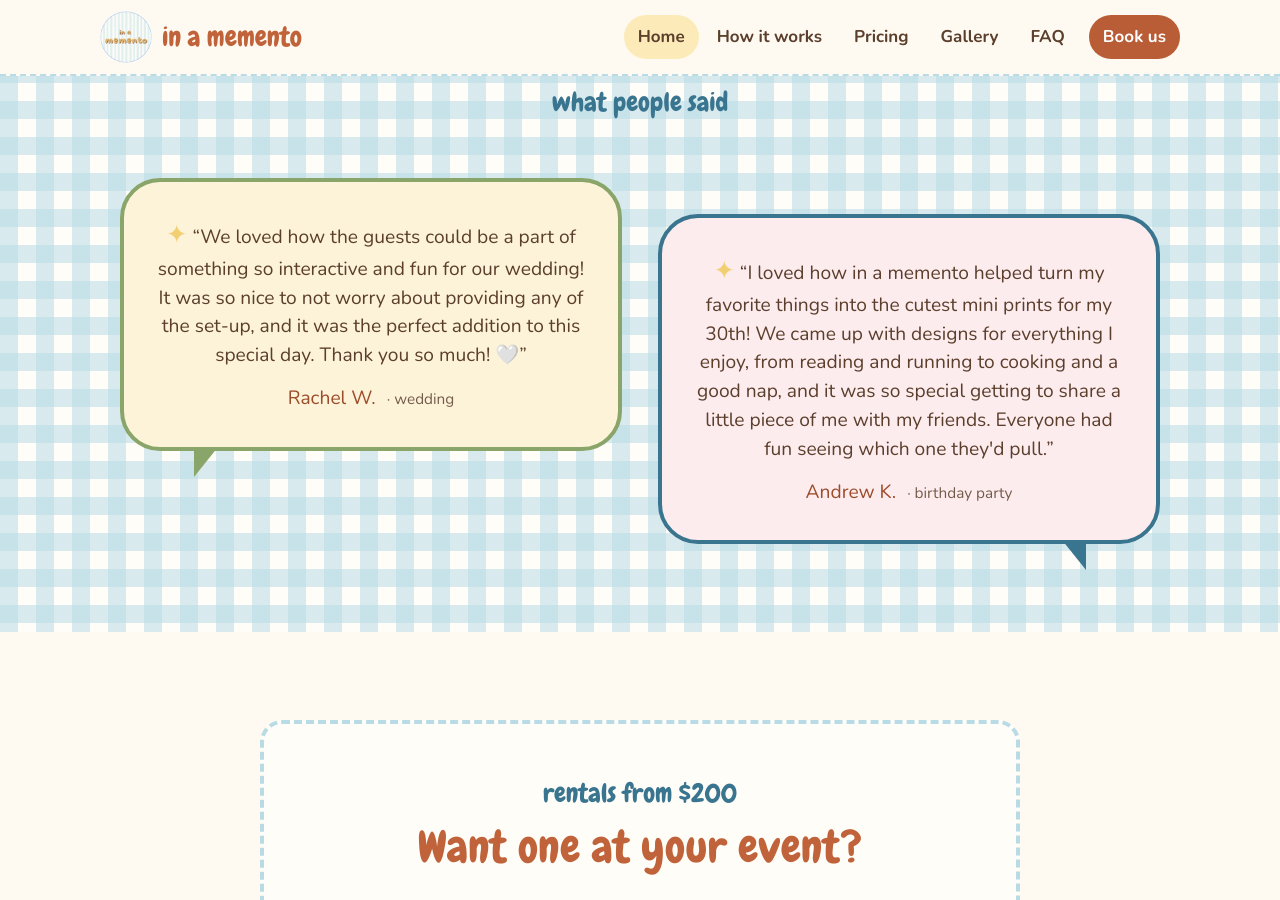
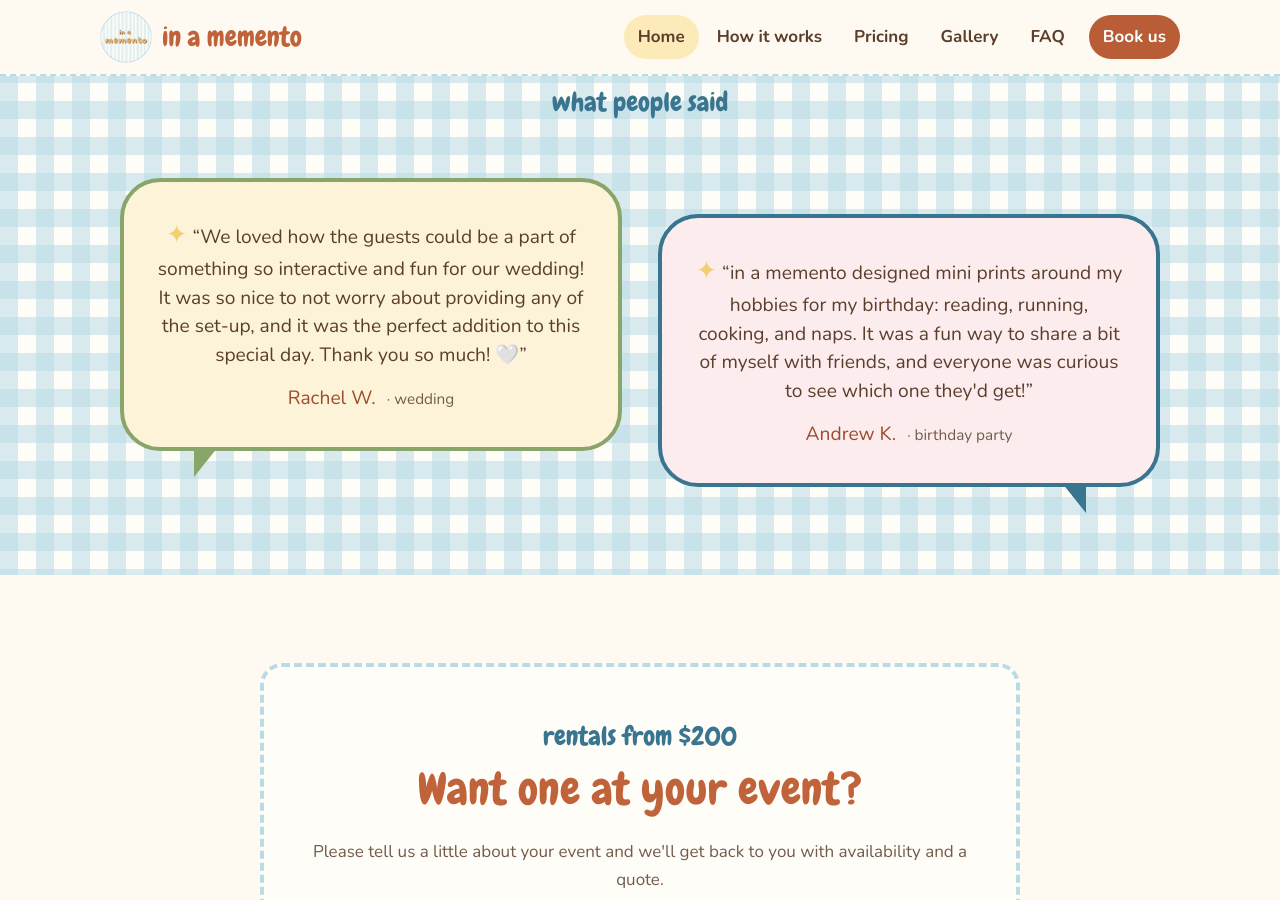
Before and after one commit to andrew-hy-kim/in.a.memento, a Jekyll site: the page built from index.html, in a window 1280 px wide and 900 px high, scrolled down 3685 px. Built offline with Jekyll 4.4.1, drawn with Linux system fonts in a browser that asks for light colours.

Commit message:
Update Andrew K.'s review wording
Co-Authored-By: Claude Opus 5.5 <noreply@anthropic.com>
Claude-Session: https://claude.ai/code/session_01A4x6zNFM2ikQnVBPRWM1LK

```diff
--- a/index.html
+++ b/index.html
@@ -136,10 +136,7 @@ description: "Sticker, temporary tattoo and/or mini print vending machine rental
       </blockquote>
       <blockquote class="quote-bubble quote-alt">
         <span class="sparkle" aria-hidden="true">✦</span>
-        “I loved how in a memento helped turn my favorite things into the cutest mini prints for my 30th!
-        We came up with designs for everything I enjoy, from reading and running to cooking and a good nap,
-        and it was so special getting to share a little piece of me with my friends. Everyone had fun seeing
-        which one they'd pull.”
+        “in a memento designed mini prints around my hobbies for my birthday: reading, running, cooking, and naps. It was a fun way to share a bit of myself with friends, and everyone was curious to see which one they'd get!”
         <cite>Andrew K. <span class="cite-event">birthday party</span></cite>
       </blockquote>
     </div>
```
